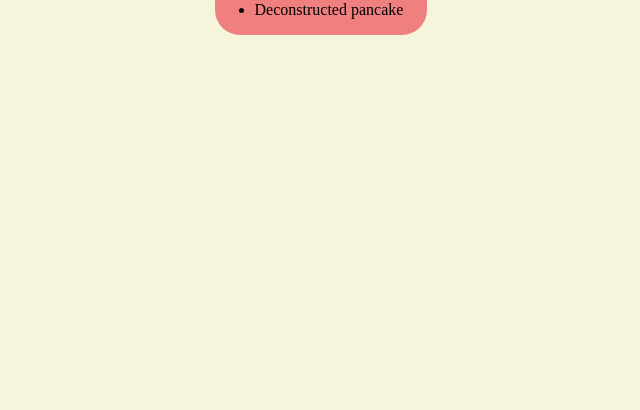
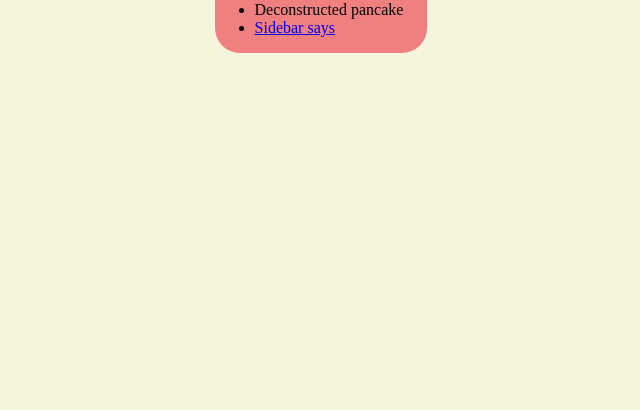
Before and after one commit to AleksMarinova/testing-css-layouts, a plain HTML site: page index.html in a window 1280 px wide. Shown: the part 390-800 px from the top of the page, without its empty margins (319-959 px from the left). Drawn offline with Linux system fonts and the light colour scheme.

Commit message:
added sidebar

```diff
--- a/index.html
+++ b/index.html
@@ -8,6 +8,7 @@
 	<div class="menu"><h1>Choose layout</h1>
        <ul>
        	<li class="pancake"><a href="pancake.html" class="pancake">Deconstructed pancake</a></li>
+       	<li class = "sidebar says"><a href="sidebar.html">Sidebar says</a></li>
        </ul>
 	</div>
 
--- a/pancakestyle.css
+++ b/pancakestyle.css
@@ -16,5 +16,5 @@ body {
     /*flex: 1 1 150px; /*  Stretching: */
     flex: 0 1 150px; /*  No stretching: */
     margin: 5px;
-    background-color: lightgreen;
+    background-color: lightcoral;
   }
--- /dev/null
+++ b/sidebarstyle.css
@@ -0,0 +1,18 @@
+body {
+	background-color: beige;
+	display: grid;
+    grid-template-columns: minmax(150px, 25%) 1fr;
+    padding: 0;
+    margin: ;
+}
+
+.sidebar {
+  height: 100vh;
+  background-color: lightpink;
+  font-size: 2rem;
+  text-align: center;
+}
+
+.content {
+  padding: 2rem;
+}
```
Also changed, not shown: sidebar.html (added, +16 -0 lines).
